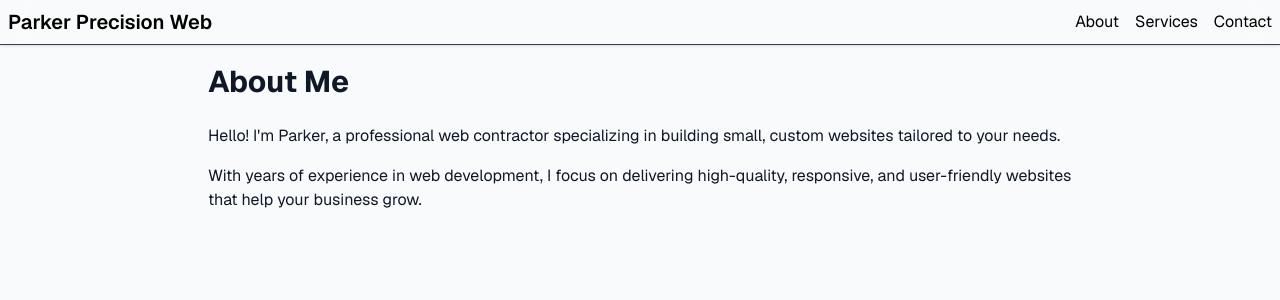
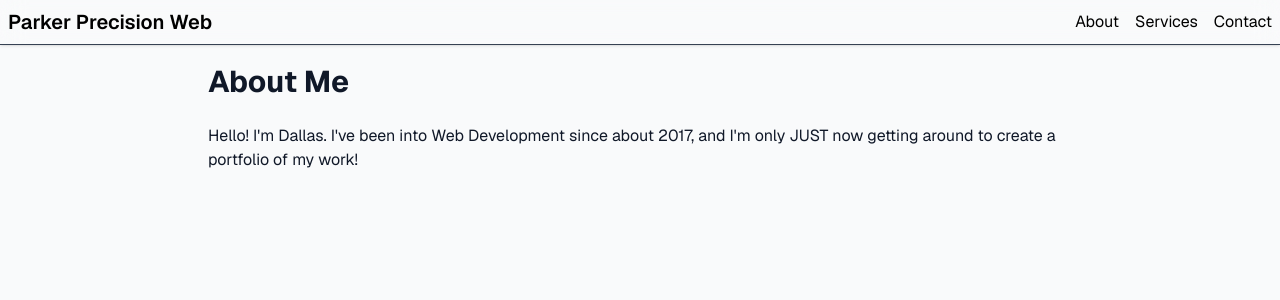
Before and after one commit to green6060/parker-precision-web, a Next.js app: page /about in a window 1280 px wide. Shown: the top 300 px of the page. Built offline with nearby package versions, Linux system fonts and the light colour scheme.

Commit message:
Updated About Page Text

```diff
--- a/src/app/about/page.tsx
+++ b/src/app/about/page.tsx
@@ -7,13 +7,9 @@ export default function About() {
       <main className="max-w-4xl mx-auto px-4 py-16">
         <h1 className="text-3xl font-bold mb-6">About Me</h1>
         <p className="mb-4">
-          Hello! I&apos;m Parker, a professional web contractor specializing in
-          building small, custom websites tailored to your needs.
-        </p>
-        <p>
-          With years of experience in web development, I focus on delivering
-          high-quality, responsive, and user-friendly websites that help your
-          business grow.
+          Hello! I&apos;m Dallas. I&apos;ve been into Web Development since
+          about 2017, and I&apos;m only JUST now getting around to create a
+          portfolio of my work!
         </p>
       </main>
     </div>
```
